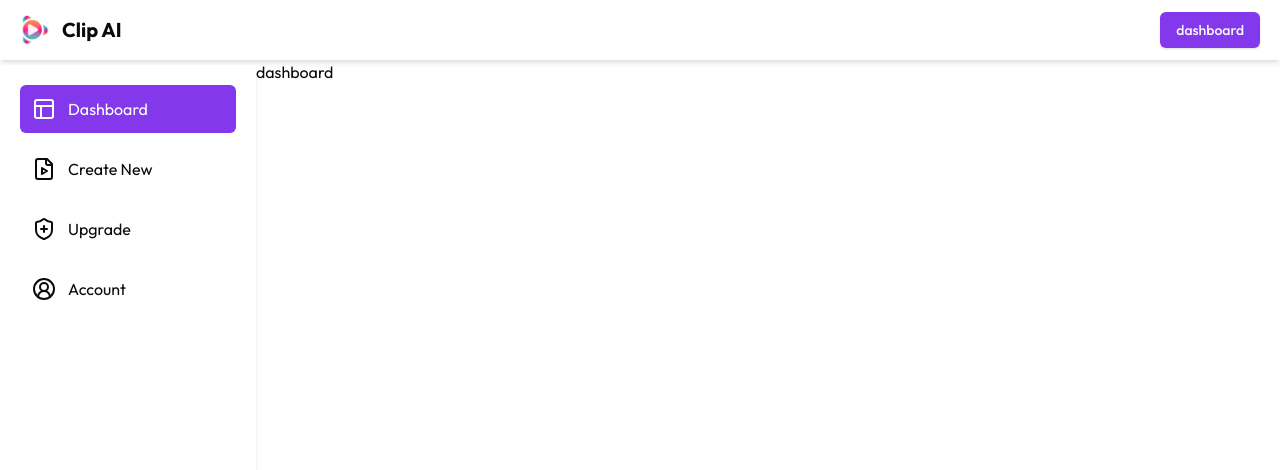
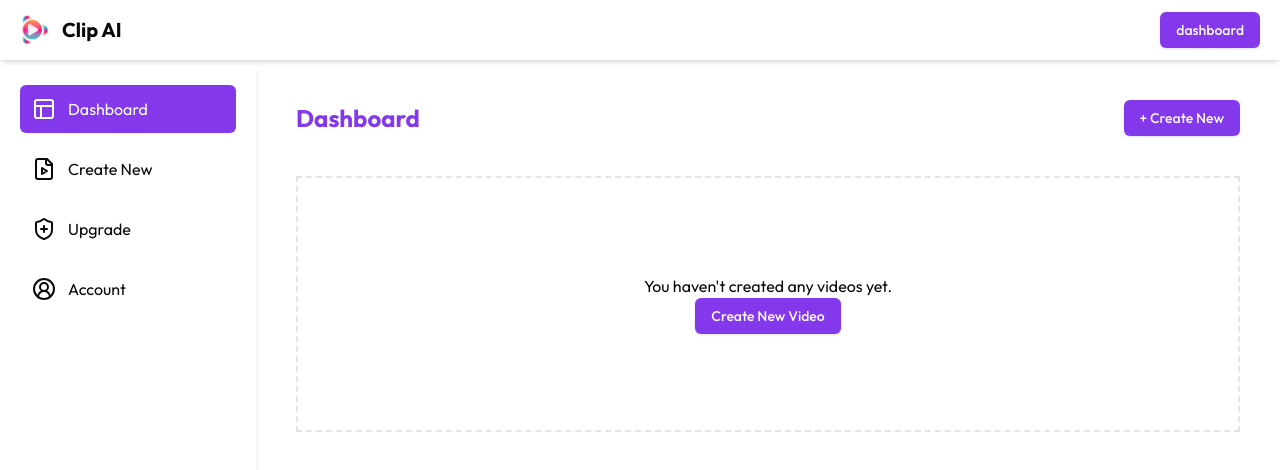
Before and after one commit to AshwiniParaye1/AI-Video-Generator, a Next.js app: page /dashboard in a window 1280 px wide. Shown: the top 470 px of the page. Built offline with nearby package versions, Linux system fonts and the light colour scheme; no server answers.

Commit message:
added create new route

```diff
--- /dev/null
+++ b/app/dashboard/_components/EmptyState.jsx
@@ -0,0 +1,16 @@
+import React from "react";
+import { Button } from "@/components/ui/button";
+import Link from "next/link";
+
+function EmptyState() {
+  return (
+    <div className="p-5 py-24 flex items-center flex-col mt-10 border-2 border-dashed">
+      <h2>You haven't created any videos yet.</h2>
+      <Link href={"/dashboard/create-new"}>
+        <Button>Create New Video</Button>
+      </Link>
+    </div>
+  );
+}
+
+export default EmptyState;
--- a/app/dashboard/_components/SideNav.jsx
+++ b/app/dashboard/_components/SideNav.jsx
@@ -21,7 +21,7 @@ function SideNav() {
     {
       id: 2,
       name: "Create New",
-      path: "/create-new",
+      path: "/dashboard/create-new",
       icon: FileVideo
     },
     {
--- /dev/null
+++ b/app/dashboard/create-new/page.jsx
@@ -0,0 +1,7 @@
+import React from "react";
+
+function CreateNew() {
+  return <div>CreateNew</div>;
+}
+
+export default CreateNew;
--- a/app/dashboard/layout.jsx
+++ b/app/dashboard/layout.jsx
@@ -10,7 +10,7 @@ function DashboardLayout({ children }) {
       </div>
       <div>
         <Header />
-        <div className=" md:ml-64">{children}</div>
+        <div className="md:ml-64 p-10">{children}</div>
       </div>
     </div>
   );
--- a/app/dashboard/page.jsx
+++ b/app/dashboard/page.jsx
@@ -1,7 +1,30 @@
-import React from "react";
+"use client";
 
-function Page() {
-  return <div>dashboard</div>;
+import { Button } from "@/components/ui/button";
+import { useState } from "react";
+import EmptyState from "./_components/EmptyState";
+import Link from "next/link";
+
+function Dashboard() {
+  const [videoList, setVideoList] = useState([]);
+
+  return (
+    <div>
+      <div className="flex justify-between items-center">
+        <h2 className="font-bold text-2xl text-primary">Dashboard</h2>
+        <Link href={"/dashboard/create-new"}>
+          <Button>+ Create New</Button>
+        </Link>
+      </div>
+
+      {/* Empty state */}
+      {videoList.length === 0 && (
+        <div>
+          <EmptyState />
+        </div>
+      )}
+    </div>
+  );
 }
 
-export default Page;
+export default Dashboard;
```
